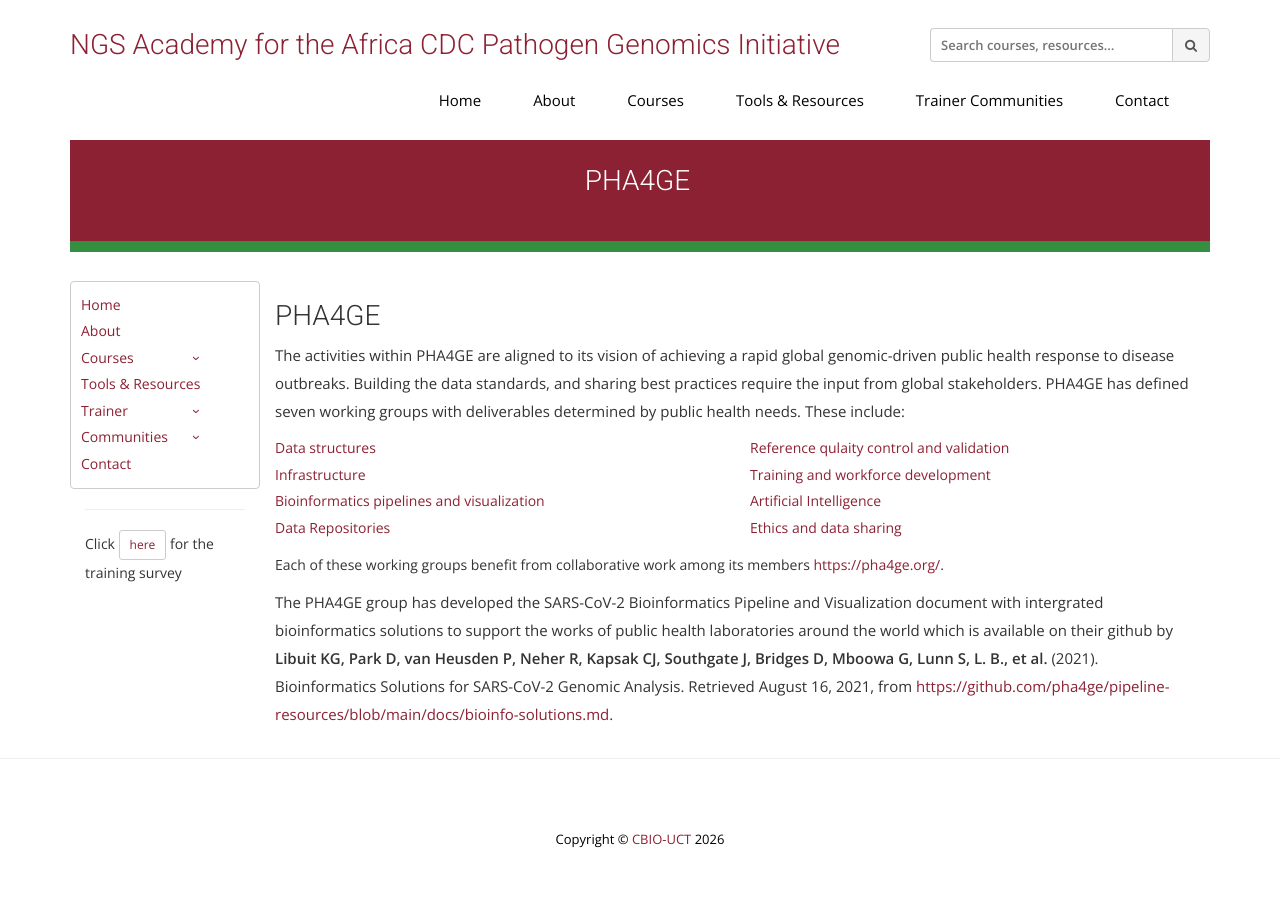
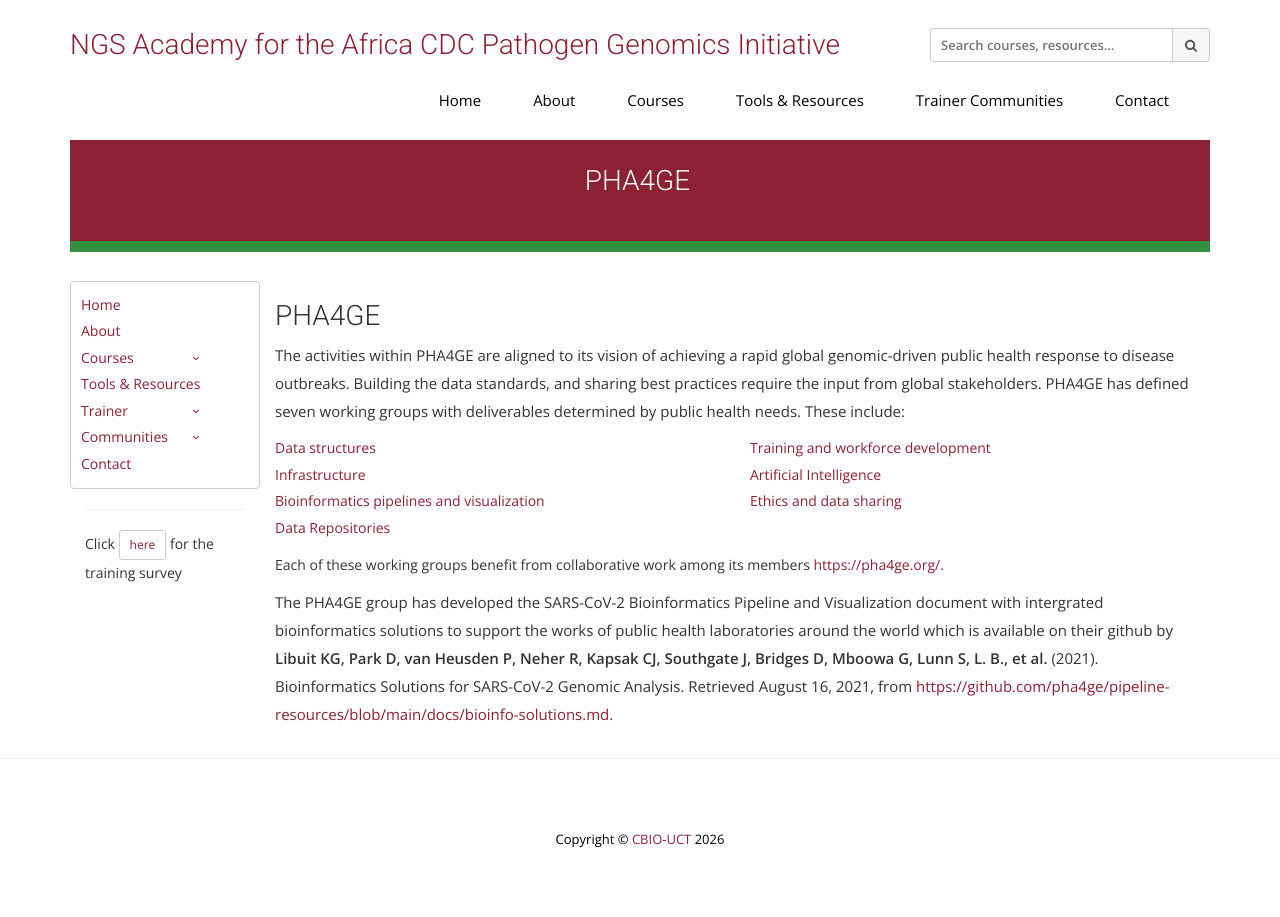
Before and after one commit to uct-cbio/ngs-academy, a Jekyll site: the page built from pha4ge.html, in a window 1280 px wide. Built offline with Jekyll 4.4.1, drawn with Linux system fonts in a browser that asks for light colours; nearby versions of some CDN libraries; some web fonts are replaced; library files that are not in the unit come from our copies; comment, search, counter and statistics services are not loaded.

Commit message:
updated pharge page

```diff
--- a/pha4ge.html
+++ b/pha4ge.html
@@ -36,8 +36,6 @@
       </div>
       <div class="col-sm-6">
         <ol>
-          <li><a href="https://pha4ge.org/reference-qc-and-validation/" target="_blank">Reference qulaity control and
-              validation</a></li>
           <li><a href="https://pha4ge.org/training-and-workforce-development/" target="_blank">Training and workforce
               development</a></li>
 
```
